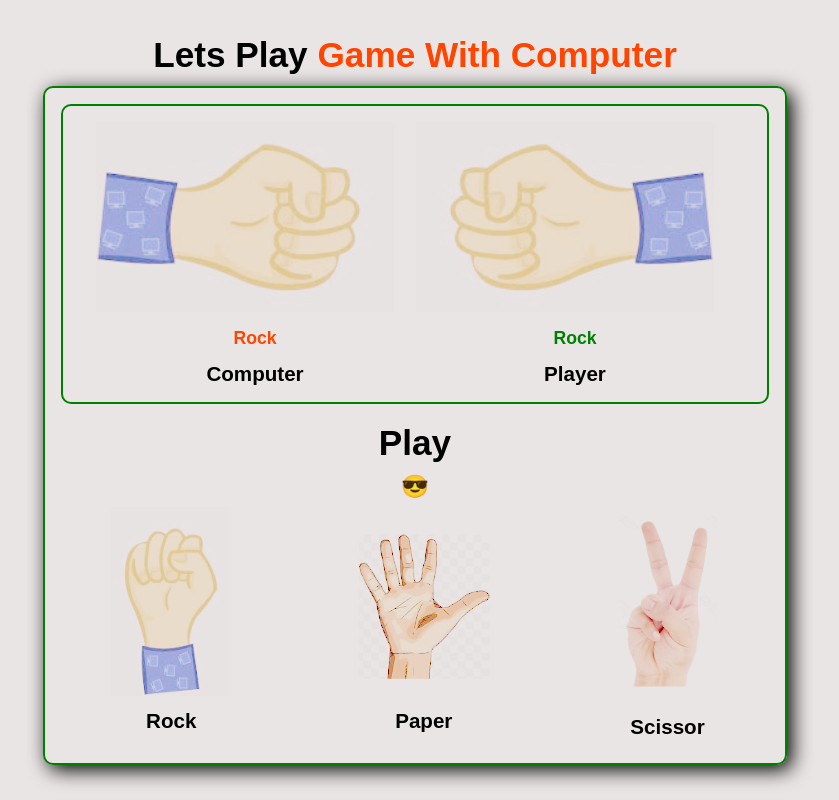
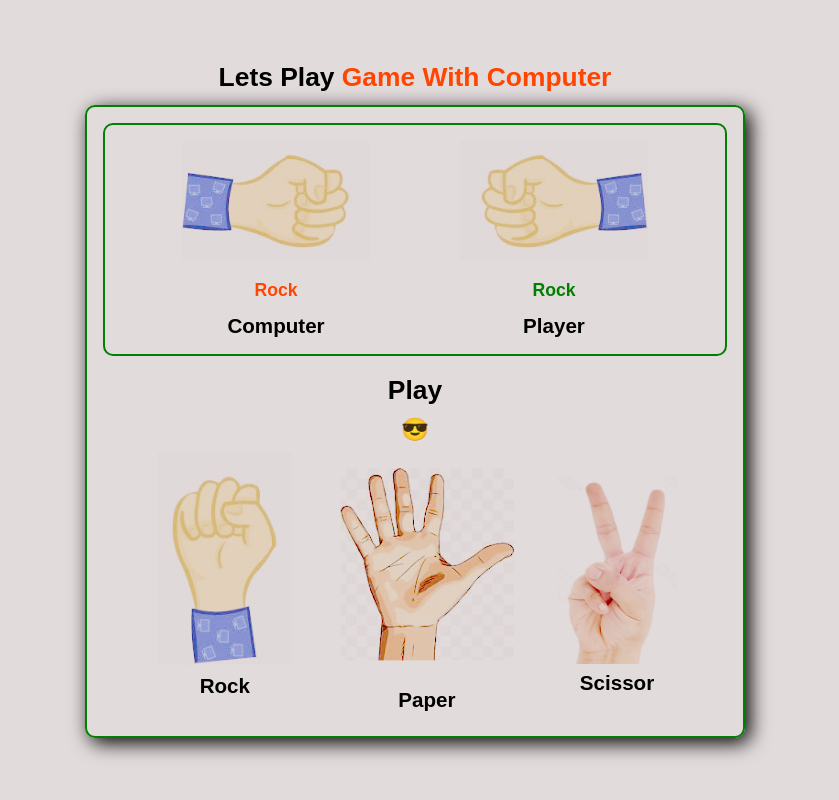
Before and after one commit to pankaj90988/rock_paper_scissor_game, a plain HTML site: page index.html in a window 1280 px wide. Shown: the whole page, without its empty margins (225-1064 px from the left). Drawn offline with Linux system fonts and the light colour scheme.

Commit message:
seventh commit

```diff
--- a/index.html
+++ b/index.html
@@ -1,15 +1,13 @@
 <!DOCTYPE html>
 <html lang="en">
-
 <head>
     <meta charset="UTF-8">
     <meta name="viewport" content="width=device-width, initial-scale=1.0">
     <title>Rock Paper Scissor GAME</title>
     <link rel="stylesheet" href="style.css">
 </head>
-
 <body>
-    <div class="main-cont">
+    <section class="main-cont">
         <h1>Lets Play <span>Game With Computer</span></h1>
         <div class="card">
             <div class="top-image-container">
@@ -45,13 +43,13 @@
                 </div>
                 <div class="bottom-all">
                     <img onclick="changeImg(event)" name="scissor-3" class="scissor-image" src="scissor-3.jpeg" alt="">
-                    <h3 class="event-name">Scissor</h3>
+                    <h3 class="scissor-name">Scissor</h3>
                 </div>
 
 
             </div>
         </div>
-    </div>
+    </section>
     <script src="app.js"></script>
 </body>
 
--- a/style.css
+++ b/style.css
@@ -6,7 +6,7 @@
 }
 
 body {
-    background: rgba(231, 226, 226, 0.883);
+    background: rgba(222, 214, 214, 0.883);
     font-size: clamp(16px, 1.1rem, 3vw);
 }
 
@@ -23,66 +23,75 @@ span {
     flex-direction: column;
     justify-content: center;
     align-items: center;
-    height: 100vh;
+    min-height: 100vh;
     gap: 0.7rem;
-    padding: 0 2rem;
+    padding: 0 1rem;
     margin: auto;
     /* border: 2px solid blue; */
+
 }
 
 .card {
     display: flex;
     flex-direction: column;
-    padding: 1rem 1rem;
+    padding: 1rem;
     border: 2px solid green;
     gap: 1.2rem;
     border-radius: 10px;
     box-shadow: 5px 5px 20px;
+    max-width: 660px;
+
 }
 
 @media (max-width:660px) {
-    .card {
+     .card {
+        width: 100%;
         padding: 1rem;
     }
     .main-cont{
-        padding: 0 2rem;
+        padding: 0 1rem;
+    }
+    .scissor-image{
+        margin-top: 1rem;
+    }
+    .scissor-name{
+        margin-bottom: 0.6rem;
+
     }
 }
 
 .top-image-container {
     display: flex;
-    justify-content: space-between;
+    justify-content: space-around;
     padding: 1rem 2rem;
     border: 2px solid green;
     border-radius: 10px;
     width: 100%;
-    object-fit: cover;
+    object-fit:fill;
 }
 
 .top-image-container img {
     mix-blend-mode: color-burn;
-    /* width: 300px; */
-    width: 18.75rem;
-    /* height: 190px; */
-    height: 11.875rem;
+    width: 100%;
+    height: 120px;
 }
 
 .contain {
-    width: 20rem;
-    height: 12rem;
+    width: 100%;
     /* border: 2px solid blue; */
 }
 
 .computer-generate {
     width: 100%;
+    height: 120px;
     object-fit: contain;
     transform: scaleX(-1);
 }
 
 .player-generate {
     width: 100%;
+    height: 120px;
     object-fit: contain;
-    /* height: 5rem; */
 }
 
 .animateLeft {
@@ -163,26 +172,30 @@ span {
     margin-top: 0.5rem;
     padding: 0.5rem 1rem;
     /* border: 2px solid blue; */
-    /* border-radius: 10px; */
+
 }
 
 .event-name {
     margin-top: 2rem;
     text-align: center;
 }
+.scissor-name{
+    margin-top: 0.6rem;
+}
 
 .rock-image {
     mix-blend-mode: color-burn;
     rotate: 90deg;
     margin-bottom: 1rem;
-    height: 120px;
+    width: 100%;
+    height: auto;
     /* border: 2px solid orange; */
 }
 
 .paper-image {
     mix-blend-mode: color-burn;
     rotate: 90deg;
-    height: 130px;
+    width: 100%;
     margin-bottom: 0.3rem;
     /* border: 2px solid orange; */
 }
@@ -192,9 +205,9 @@ span {
     rotate: 90deg;
     margin-top: 1rem;
     margin-bottom: 2rem;
-    height: 100px;
+    width: 100%;
+    height: 120px;
     /* border: 2px solid orange; */
-    /* color: darkred; */
 }
 
 .bottom-image-container img:hover {
```
